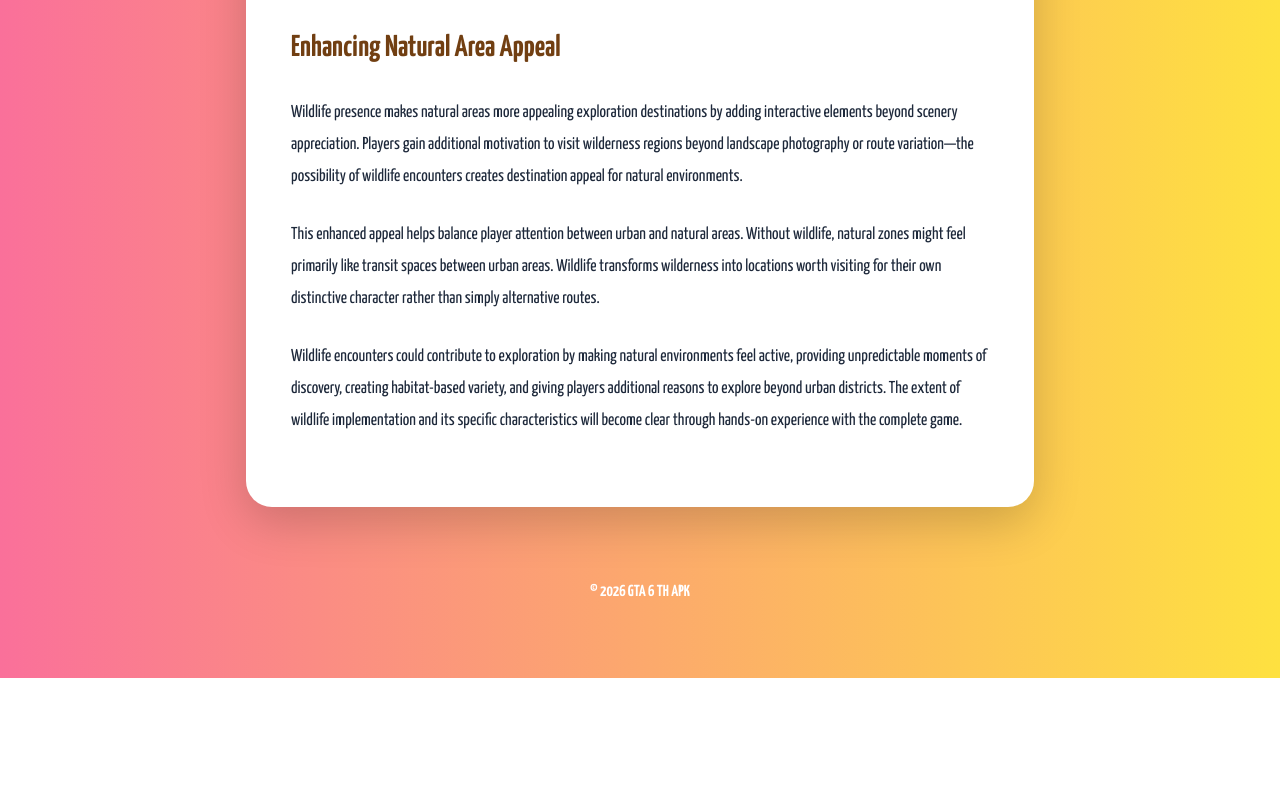
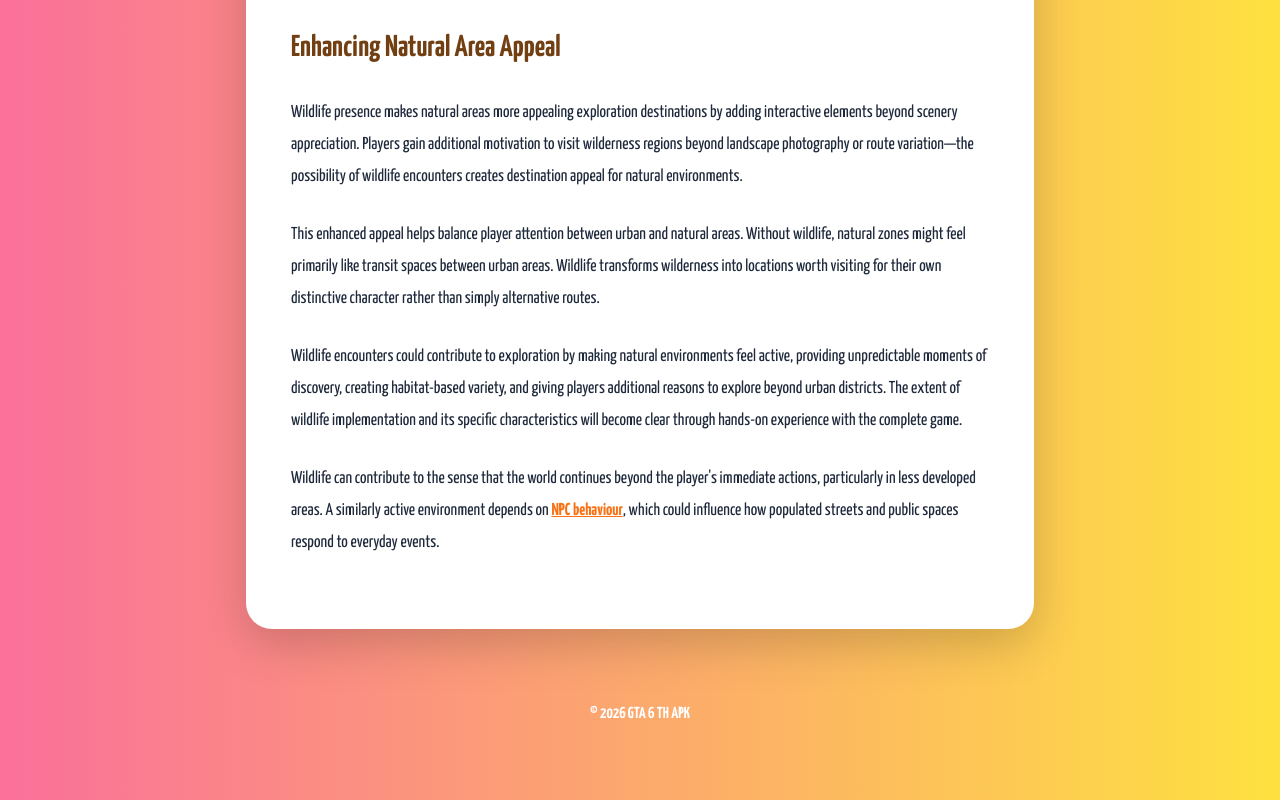
Before and after one commit to sangatechs/Shape-Exploration, a plain HTML site: page index.html in a window 1280 px wide. Shown: the part 3529-4329 px from the top of the page. Before the commit the page ends 4207 px from the top, so only its background shows below. Drawn offline with Linux system fonts and the light colour scheme.

Commit message:
Update index.html

```diff
--- a/index.html
+++ b/index.html
@@ -4,6 +4,7 @@
     <meta charset="UTF-8">
     <meta name="viewport" content="width=device-width, initial-scale=1.0">
     <title>How Wildlife Encounters Could Shape Exploration in GTA 6</title>
+    <meta name="google-site-verification" content="G6qRA-muSqUCIQ7RyDXGo_DKKuOE5TjwL_pAaZJJj9M" />
     <meta name="description" content="Explore how wildlife could contribute to GTA 6's atmosphere and exploration, including animal habitats, natural environment encounters, and making different areas feel alive while distinguishing confirmed details from speculation.">
     <link rel="canonical" href="">
     <script>document.querySelector('link[rel="canonical"]').href=window.location.href;</script>
@@ -93,6 +94,7 @@
             <p>This enhanced appeal helps balance player attention between urban and natural areas. Without wildlife, natural zones might feel primarily like transit spaces between urban areas. Wildlife transforms wilderness into locations worth visiting for their own distinctive character rather than simply alternative routes.</p>
 
             <p>Wildlife encounters could contribute to exploration by making natural environments feel active, providing unpredictable moments of discovery, creating habitat-based variety, and giving players additional reasons to explore beyond urban districts. The extent of wildlife implementation and its specific characteristics will become clear through hands-on experience with the complete game.</p>
+       <p>Wildlife can contribute to the sense that the world continues beyond the player's immediate actions, particularly in less developed areas. A similarly active environment depends on <a href="https://roleofnpc.netlify.app/">NPC behaviour</a>, which could influence how populated streets and public spaces respond to everyday events.</p>
         </div>
         <footer><p>&copy; 2026 GTA 6 TH APK</p></footer>
     </div>
```
